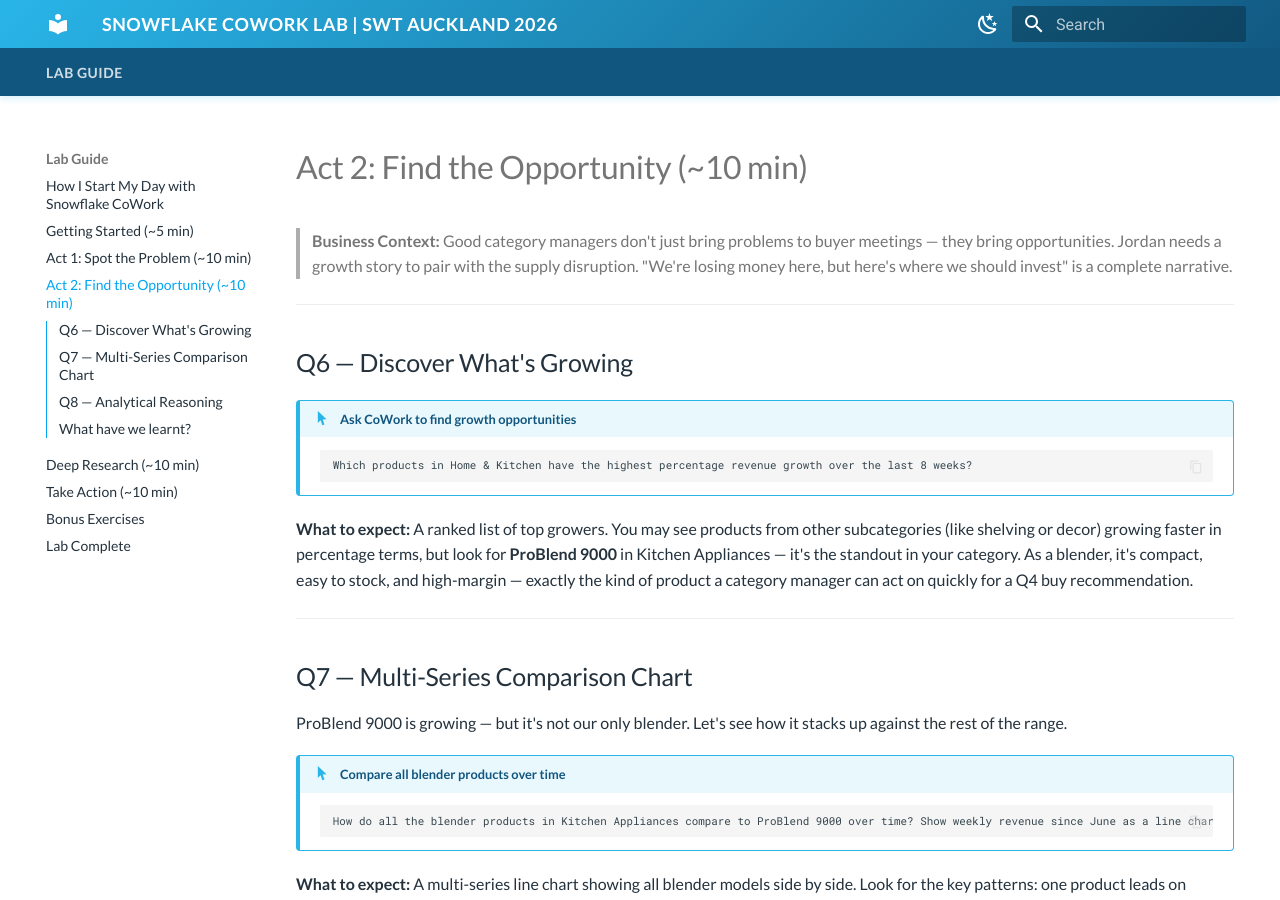
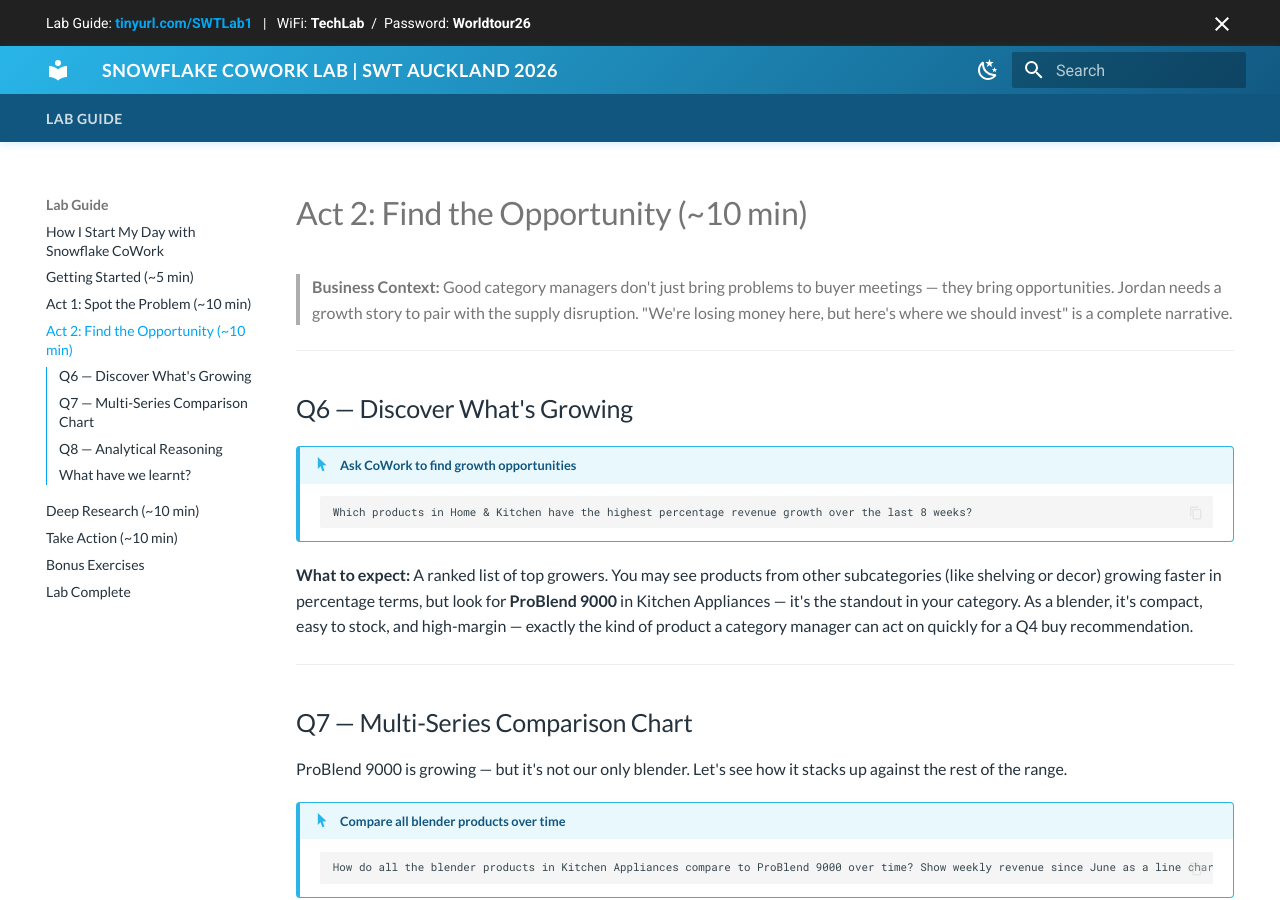
Before and after one commit to sfc-gh-adignadice/swt-auckland-lab-guide, an MkDocs documentation site: the page built from docs/act2.md, in a window 1280 px wide and 900 px high. Built offline with MkDocs 1.6.1 and Material for MkDocs 9.7.7, drawn with Linux system fonts in a browser that asks for light colours.

Commit message:
Adding announcement bar and tweaking screenshots

```diff
--- a/docs/act2.md
+++ b/docs/act2.md
@@ -35,7 +35,7 @@
     3. Select **PRODUCT_NAME** from the column list
     4. Tick **Apex InfuseMax Blender**, **ProBlend 5000**, and **ProBlend 9000**
     5. Click **Apply**
-    ![Filter by product name](./assets/product_name_filter.png)
+    <img src="./assets/product_name_filter.png" alt="Filter by product name" width="400">
     6. Click the **->|** icon to the left of the chart title to hide the explore pane.
 
 This gives you a cleaner visual for your buyer meeting — the three lines that matter: your growth story (ProBlend 9000), the incumbent (ProBlend 5000), and the supplier-impacted product (Apex InfuseMax Blender).
--- /dev/null
+++ b/overrides/main.html
@@ -0,0 +1,7 @@
+{% extends "base.html" %}
+
+{% block announce %}
+<span>Lab Guide: <a href="https://tinyurl.com/SWTLab1" target="_blank"><strong>tinyurl.com/SWTLab1</strong></a></span>
+&nbsp;&nbsp;|&nbsp;&nbsp;
+<span>WiFi: <strong>TechLab</strong> &nbsp;/&nbsp; Password: <strong>Worldtour26</strong></span>
+{% endblock %}
--- a/overrides/partials/announce.html
+++ /dev/null
@@ -1,25 +0,0 @@
-<style>
-  .md-banner {
-    background: linear-gradient(135deg, #11567F 0%, #29B5E8 100%);
-    color: white;
-    font-family: Lato, sans-serif;
-    font-size: 14px;
-    font-weight: 700;
-    letter-spacing: 0.3px;
-  }
-  .md-banner__inner {
-    display: flex;
-    justify-content: center;
-    gap: 2rem;
-    flex-wrap: wrap;
-    padding: 0.4rem 1rem;
-  }
-  .md-banner__inner a {
-    color: white;
-    text-decoration: underline;
-  }
-</style>
-<div class="md-banner__inner">
-  <span>Lab Guide: <a href="https://tinyurl.com/SWTLab1" target="_blank">tinyurl.com/SWTLab1</a></span>
-  <span>WiFi: <strong>TechLab</strong> &nbsp;/&nbsp; Password: <strong>Worldtour26</strong></span>
-</div>
```
Also changed, not shown: docs/deep_research.md (+1 -0 lines).
